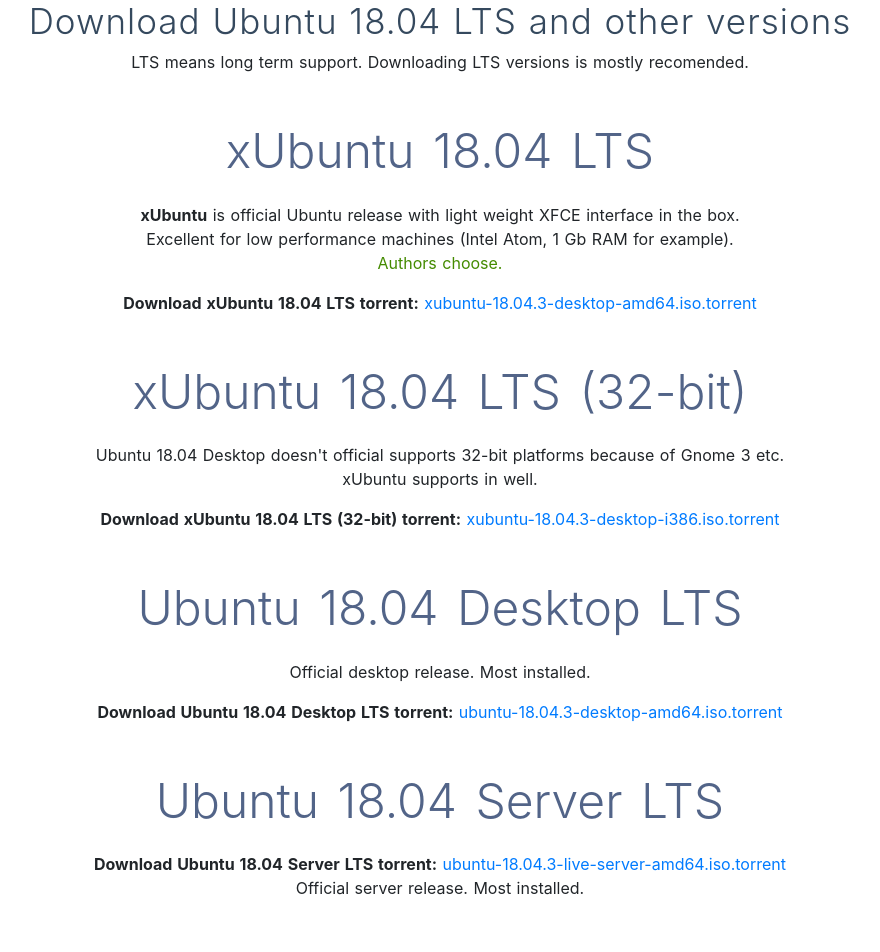
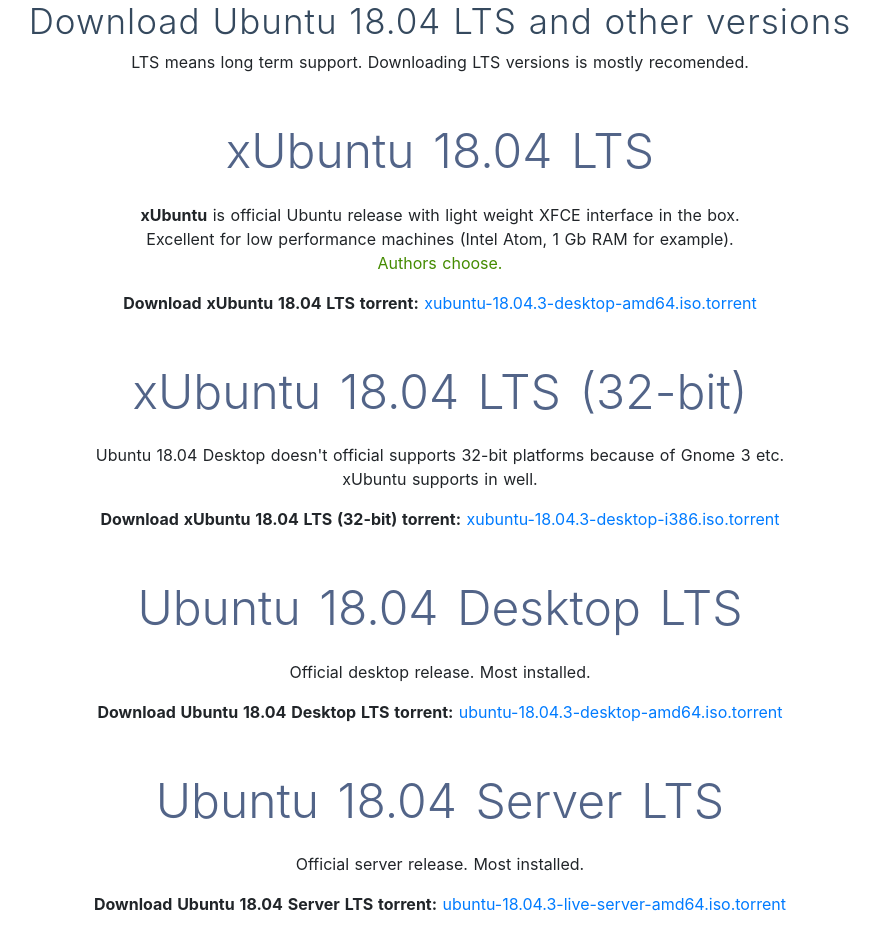
Before and after one commit to NicoPennec/ubuntu.space, a Nuxt app: page /downloads in a window 1280 px wide. Shown: the top 952 px of the page, without its empty margins (200-1080 px from the left). Built offline with nearby package versions, Linux system fonts and the light colour scheme.

Commit message:
Updated order on downloads page

```diff
--- a/pages/downloads/index.vue
+++ b/pages/downloads/index.vue
@@ -16,8 +16,8 @@
       <p>Official desktop release. Most installed.</p>
       <div><b>Download Ubuntu 18.04 Desktop LTS torrent:</b> <a href="/torrents/ubuntu-18.04.3-desktop-amd64.iso.torrent">ubuntu-18.04.3-desktop-amd64.iso.torrent</a></div>
       <h2 class="subtitle">Ubuntu 18.04 Server LTS</h2>
+      <p>Official server release. Most installed.</p>
       <div><b>Download Ubuntu 18.04 Server LTS torrent:</b> <a href="/torrents/ubuntu-18.04.3-live-server-amd64.iso.torrent">ubuntu-18.04.3-live-server-amd64.iso.torrent</a></div>
-      <p>Official server release. Most installed.</p>
       <h2 class="subtitle">xUbuntu 19.04 (Latest)</h2>
       <p>It is not LTS version. Install for your own risk.</p>
       <div><b>Download xUbuntu 19.04 torrent:</b> <a href="/torrents/xubuntu-19.04-desktop-amd64.iso.torrent">xubuntu-19.04-desktop-amd64.iso.torrent</a></div>
```
